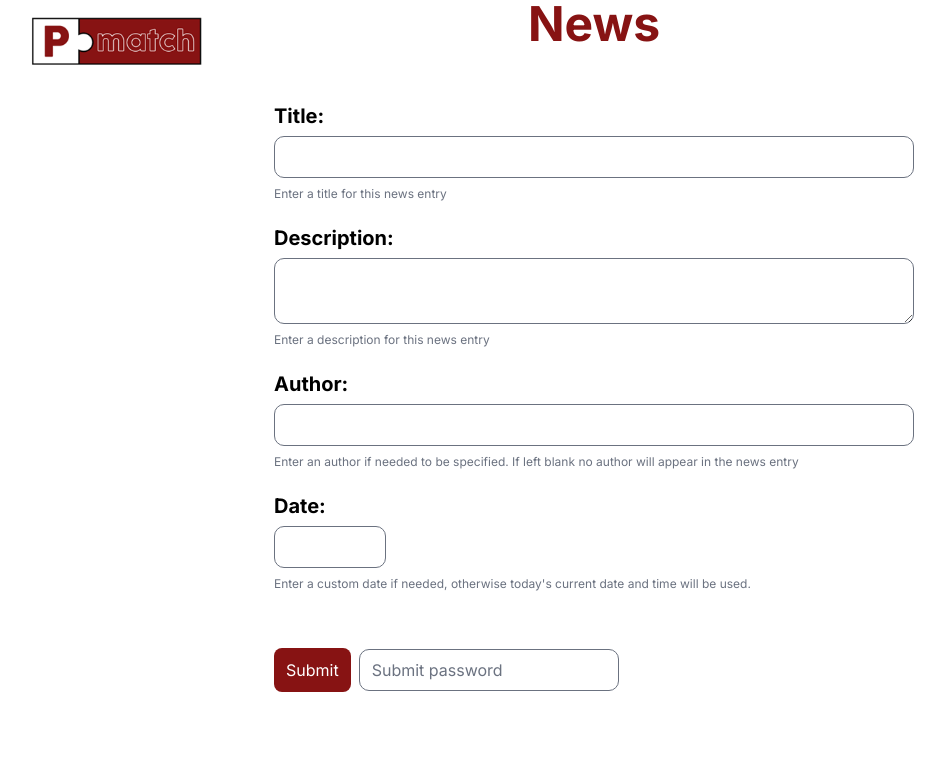
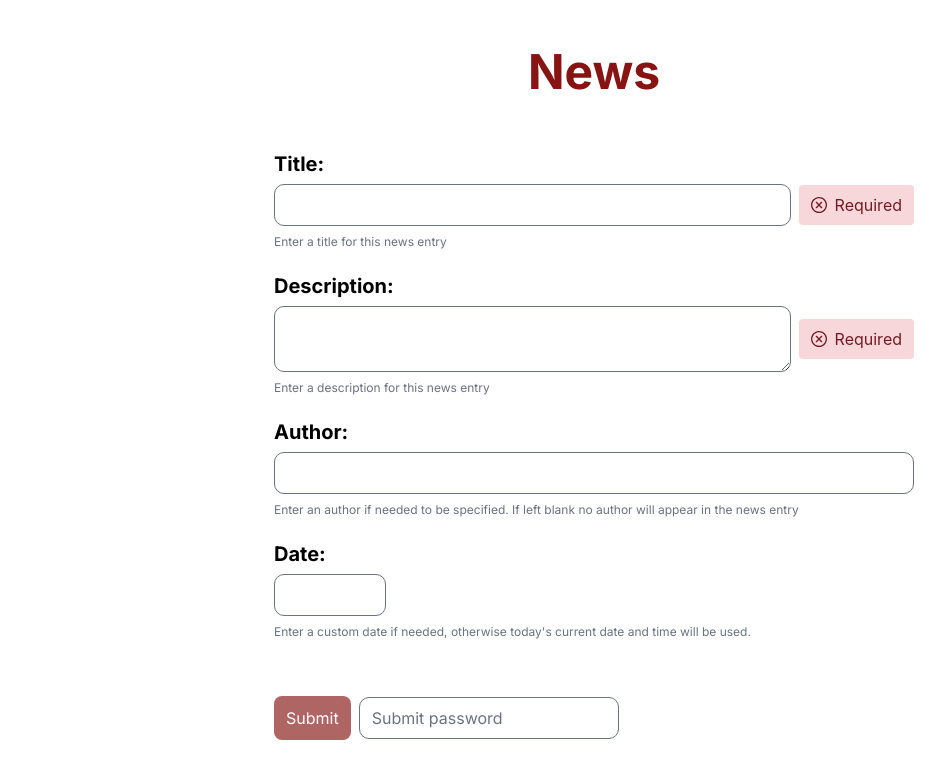
Before and after one commit to bhklab/PMATCH-web, a React (Vite) app in the folder client/: page /news in a window 1280 px wide. Shown: the top 778 px of the page, without its empty margins (46-991 px from the left). Built offline with nearby package versions, Linux system fonts and the light colour scheme.

Commit message:
sorted news items, removed navbar from external pages, added warnings for mandatory fields if not completed on news entry page, disabled submit button if fields aren't filled out properly

```diff
--- a/client/src/App.jsx
+++ b/client/src/App.jsx
@@ -1,12 +1,10 @@
 import React from 'react';
 import { BrowserRouter as Router } from 'react-router-dom';
-import Navbar from './components/navigation/Navbar';
 import ProjectRoutes from './routes/routes';
 
 const App = () => {
     return (
         <Router>
-            <Navbar />
             <ProjectRoutes />
         </Router>
     );
--- a/client/src/pages/Home.jsx
+++ b/client/src/pages/Home.jsx
@@ -6,10 +6,12 @@ import Team from '../components/sub-pages/Team';
 import Break from '../components/sub-pages/Break';
 import Footer from '../components/navigation/Footer';
 import News from '../components/sub-pages/News';
+import Navbar from '../components/navigation/Navbar';
 
 const Home = () => {
     return (
         <div className="w-full flex flex-col">
+            <Navbar />
             <Landing />
             <Mission />
             <Break image="puzzle-pieces.png" />
--- a/client/src/pages/News.jsx
+++ b/client/src/pages/News.jsx
@@ -1,8 +1,10 @@
 import React, { useState } from 'react';
 import { InputText } from 'primereact/inputtext';
 import { InputTextarea } from 'primereact/inputtextarea';
-import { FloatLabel } from 'primereact/floatlabel';
+import { Message } from 'primereact/message';
 import { Calendar } from 'primereact/calendar';
+import { Button } from 'primereact/button';
+
 import axios from 'axios';
 
 const News = () => {
@@ -29,17 +31,27 @@ const News = () => {
 
     return (
         <div>
-            <div className="flex flex-col items-center justify-center bg-white px-60 lg:px-24 smd:px-4 pt-120 pb-32">
+            <div className="flex flex-col items-center justify-center bg-white px-60 lg:px-24 smd:px-4 pt-12 pb-32">
                 <h1 className="text-red-1000 text-5xl font-bold mb-14 text-center">News</h1>
                 <div className="flex flex-col gap-6 mb-6 px-20 md:px-0 w-full">
                     <div className="flex flex-col gap-2">
                         <h3 className="m-0 font-bold text-headingLg">Title:</h3>
-                        <InputText value={title} onChange={e => setTitle(e.target.value)} />
+                        <div className="flex flex-row items-center gap-2 w-full">
+                            <InputText value={title} onChange={e => setTitle(e.target.value)} className="w-full" />
+                            {title == '' && <Message severity="error" text="Required" />}
+                        </div>
                         <p className="text-bodySm m-0 text-gray-500">Enter a title for this news entry</p>
                     </div>
                     <div className="flex flex-col gap-2">
                         <h3 className="m-0 font-bold text-headingLg">Description:</h3>
-                        <InputTextarea value={description} onChange={e => setDescription(e.target.value)} />
+                        <div className="flex flex-row items-center gap-2 w-full">
+                            <InputTextarea
+                                value={description}
+                                onChange={e => setDescription(e.target.value)}
+                                className="w-full"
+                            />
+                            {description == '' && <Message severity="error" text="Required" />}
+                        </div>
                         <p className="text-bodySm m-0 text-gray-500" id="username-help">
                             Enter a description for this news entry
                         </p>
@@ -62,12 +74,13 @@ const News = () => {
                     </div>
 
                     <div className="flex flex-row gap-2 justify-left items-center w-full">
-                        <button
+                        <Button
                             className="bg-red-1000 text-white border-0 p-3 rounded-lg hover:bg-red-700 cursor-pointer text-headingMd"
                             onClick={() => submitNews()}
+                            disabled={title == '' || description == '' ? true : false}
                         >
                             Submit
-                        </button>
+                        </Button>
                         <InputText
                             placeholder="Submit password"
                             value={passcode}
```
